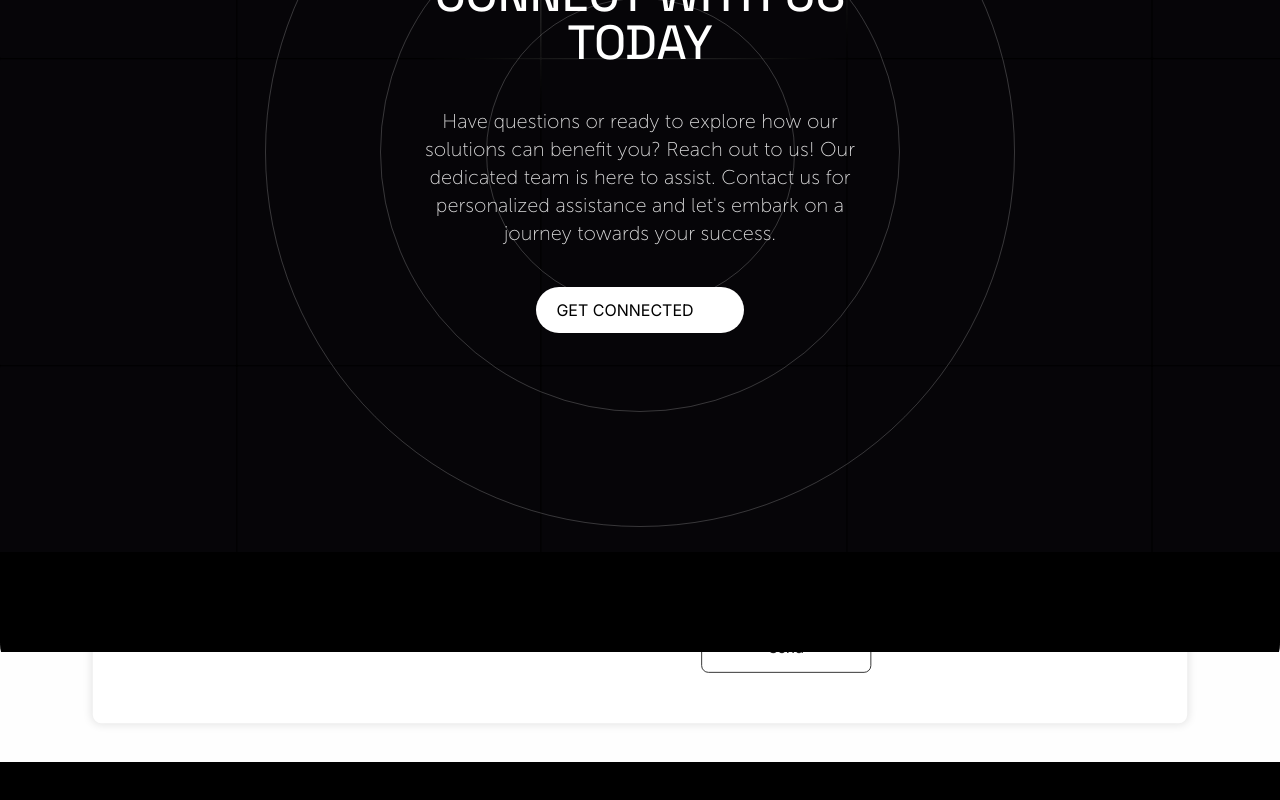
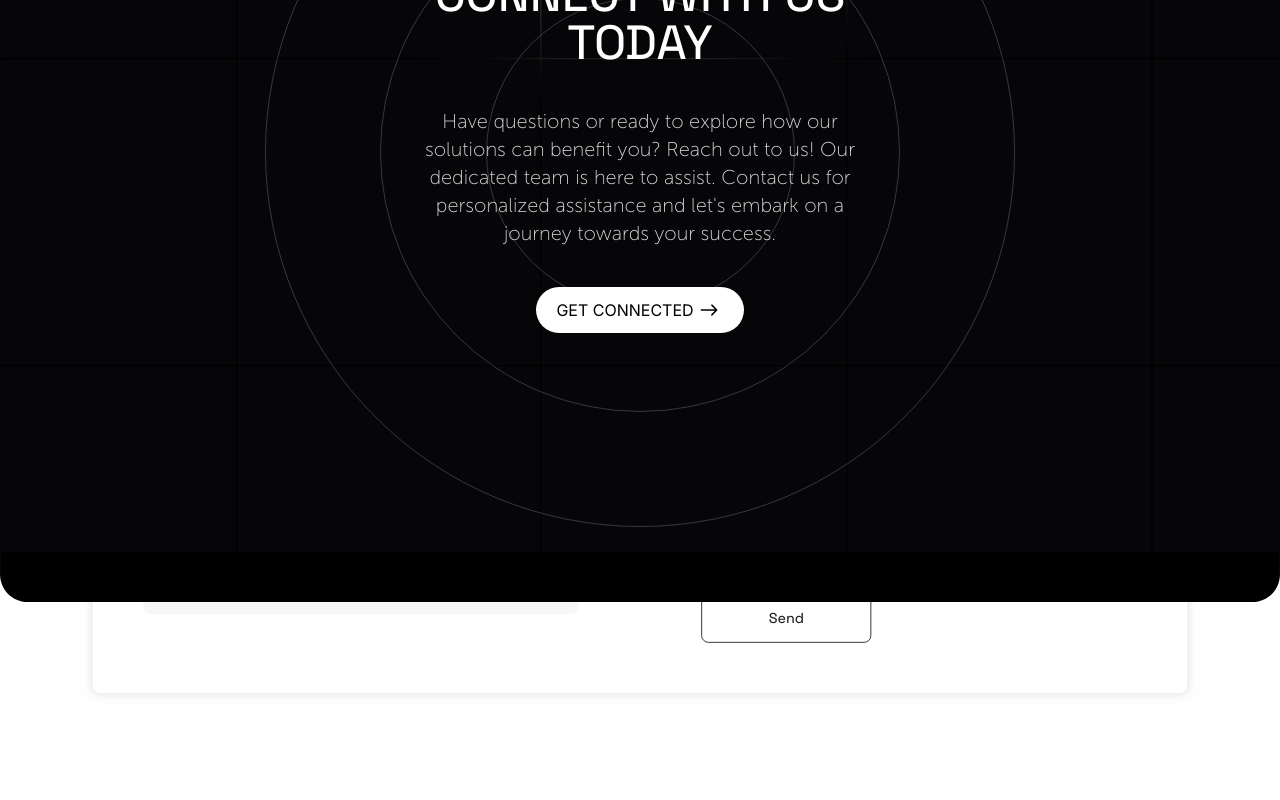
Before and after one commit to NwobiaDavid/Kelani-Engineering, a React (Vite) app: page /power in a window 1280 px wide. Shown: the part 6431-7231 px from the top of the page. Built offline with nearby package versions, Linux system fonts and the light colour scheme.

Commit message:
added the curve at the buttom for both desktop and mobile

```diff
--- a/src/pages/Home.tsx
+++ b/src/pages/Home.tsx
@@ -113,6 +113,7 @@ const Home = ({ lenis }: { lenis: Lenis }) => {
         <motion.div style={{ y: aboutUsY }} className="">
           <AboutCompany />
         </motion.div>
+
         <motion.div ref={engineeringSpotlightRef} style={{ y: engineeringY }}>
           <SubsidiaryShowcase
             spotlightLoading={engineeringLoading}
--- a/src/sections/Footer.tsx
+++ b/src/sections/Footer.tsx
@@ -46,6 +46,7 @@ const Footer = ({ contactUsUrl }: { contactUsUrl: string }) => {
   });
 
   const containerRef = useRef(null);
+
   const { scrollYProgress } = useScroll({
     target: containerRef,
     offset: ["start end", "end start"],
@@ -89,9 +90,11 @@ const Footer = ({ contactUsUrl }: { contactUsUrl: string }) => {
     }
   };
   return (
-    <div className="-mt-[90dvh]">
-      <div ref={containerRef} className=" h-[100dvh] w-full"></div>
-      <div className="sticky top-0 bottom-0 footer">
+    <div className=" -mt-[90dvh]">
+
+      <div ref={containerRef} className=" h-[79.2dvh] md:h-[100dvh] w-full"></div>
+
+      <div className="sticky  top-0 bottom-0 footer">
         <div className="w-full z-[60] h-screen relative p-[15px] md:p-[24px] lg:p-[32px] bg-[#fefefe]">
           <motion.div
             animate={{
--- a/src/sections/subsidiaryPages/SubsidiaryPageOne.tsx
+++ b/src/sections/subsidiaryPages/SubsidiaryPageOne.tsx
@@ -298,7 +298,7 @@ const SubsidiaryPageOne: React.FC<{
         <title>{title}</title>
       </Helmet>
       <motion.div
-        style={{ overflowY: "clip"}}
+        style={{ overflowY: "clip" }}
         initial={{ opacity: 0 }}
         animate={{ opacity: 1, transition: { duration: 0.5 } }}
         exit={{ opacity: 0 }}
@@ -447,7 +447,7 @@ const SubsidiaryPageOne: React.FC<{
 
         <div className="  overflow-hidden relative ">
           <div id="hex-gridx" className=" flex flex-col relative h-full   ">
-            <div className=" bg-black relative z-[51] ">
+            <div className=" bg-black relative z-[50] ">
               {/* <div className=" z-10 h-full  relative "> */}
               <motion.div
                 animate={lightControlsx}
@@ -470,24 +470,32 @@ const SubsidiaryPageOne: React.FC<{
               />
             </div>
 
-            <div className=" relative flex flex-col w-full z-[60] h-[130px]  ">
+            {/* <div className=" relative flex flex-col w-full z-[60] min-h-[130px] h-[130px]  ">
               <div className="h-[70%] bg-black "> </div>
 
               <div className="h-[30%] relative ">
+                <img
+                  className=" object-cover absolute w-full h-[22%]  z-[90000] "
+                  src="/assets/images/subsidiaryPagesImages/Rectangle 1.svg"
+                  alt=""
+                />
+              </div>
+            </div> */}
 
+            <div className=" h-[100px] relative ">
               <img
-                className=" object-cover absolute w-full h-[22%]  z-[90000] "
+                className=" object-cover absolute w-full  z-[90000] "
                 src="/assets/images/subsidiaryPagesImages/Rectangle 1.svg"
                 alt=""
               />
-              </div>
             </div>
+
           </div>
         </div>
 
         {/* </div> */}
 
-        <div className=" z-50 bg-black relative ">
+        <div className=" z-[49]   relative ">
           <Footer contactUsUrl={sub.contactUsUrl} />
         </div>
 
--- a/src/sections/subsidiaryPages/subsidiaryComponents/ConnectSection.tsx
+++ b/src/sections/subsidiaryPages/subsidiaryComponents/ConnectSection.tsx
@@ -54,7 +54,7 @@ const ConnectSection: React.FC<{
               }
               whileHover={"whileHover"}
             >
-              <IoIosArrowRoundForward size={30} />
+              <IoIosArrowRoundForward className={"text-black"} size={30} />
             </motion.span>
           </motion.div>
         </div>
```
